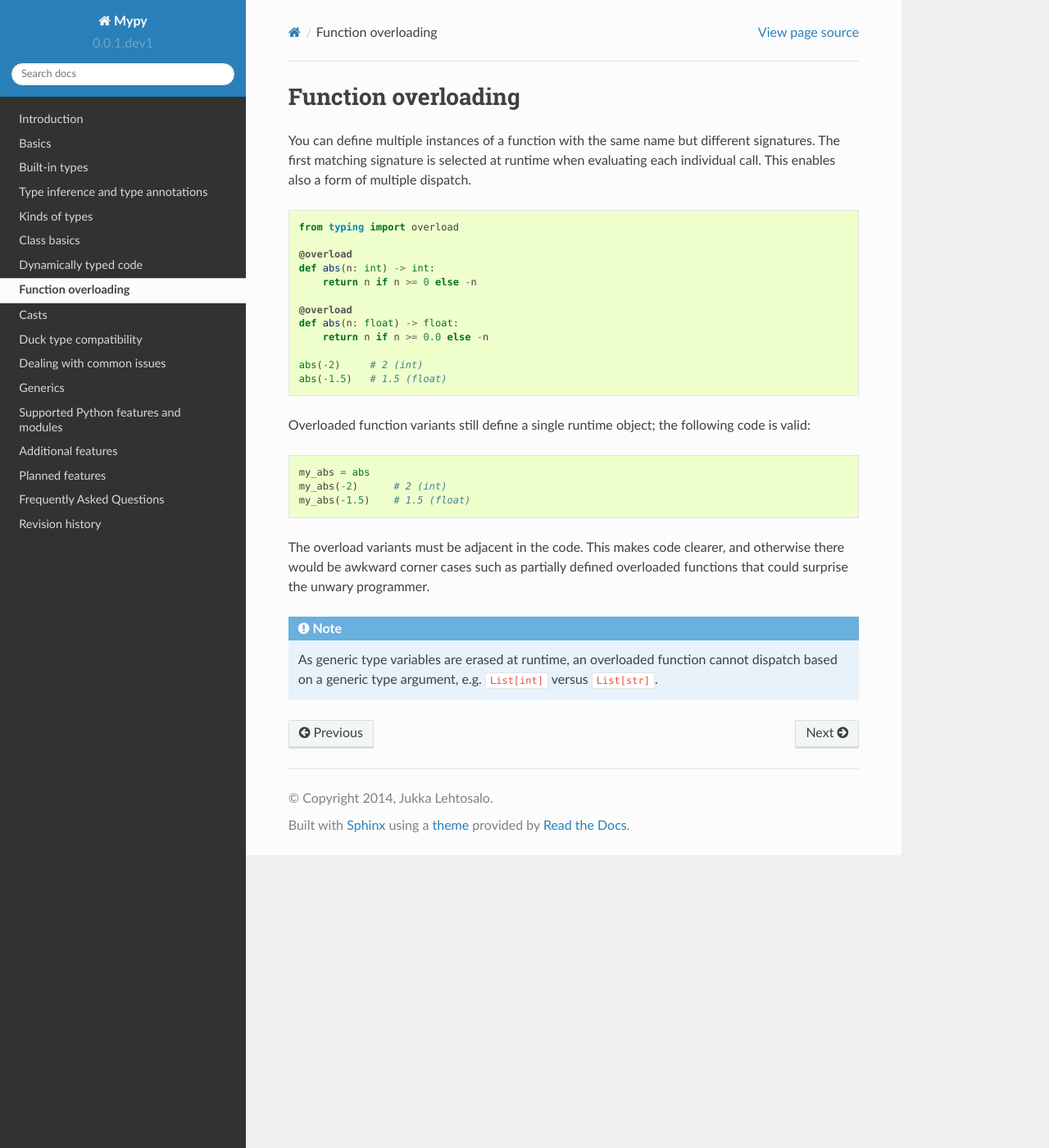
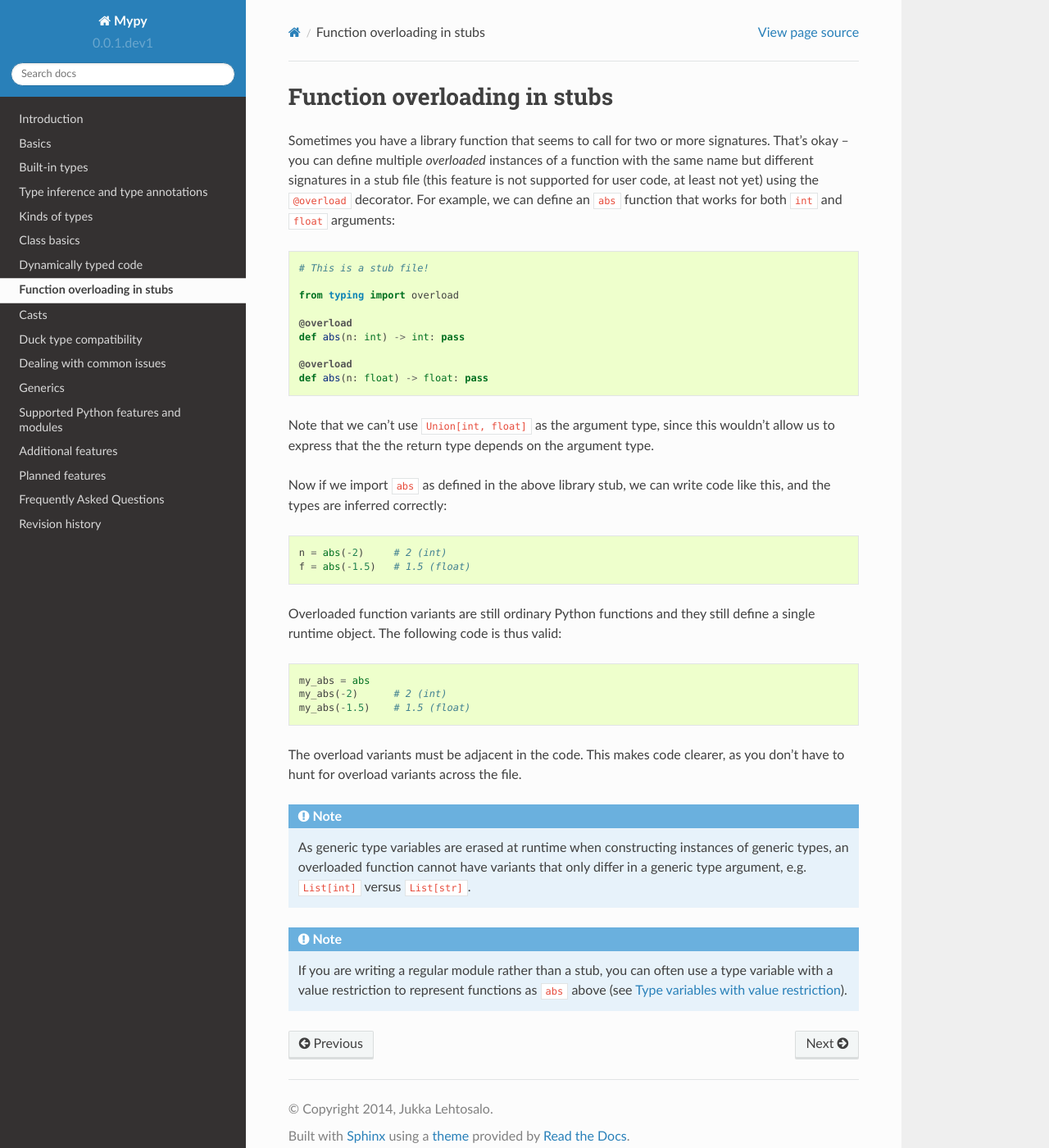
Before and after one commit to lucalysoft/mypy, a Sphinx documentation site: the page built from docs/source/function_overloading.rst, in a window 1280 px wide and 1400 px high. Shown: the whole window at 82% size. Built offline with Sphinx 7.4.7 and the Read the Docs theme 2.0.0, drawn with Linux system fonts in a browser that asks for light colours.

Commit message:
Update discussion of overloading in the docs

```diff
--- a/docs/source/function_overloading.rst
+++ b/docs/source/function_overloading.rst
@@ -1,28 +1,40 @@
-Function overloading
-====================
+Function overloading in stubs
+=============================
 
-You can define multiple instances of a function with the same name but
-different signatures. The first matching signature is selected at
-runtime when evaluating each individual call. This enables also a form
-of multiple dispatch.
+Sometimes you have a library function that seems to call for two or
+more signatures.  That's okay -- you can define multiple *overloaded*
+instances of a function with the same name but different signatures in
+a stub file (this feature is not supported for user code, at least not
+yet) using the ``@overload`` decorator. For example, we can define an
+``abs`` function that works for both ``int`` and ``float`` arguments:
 
 .. code-block:: python
+
+   # This is a stub file!
 
    from typing import overload
 
    @overload
-   def abs(n: int) -> int:
-       return n if n >= 0 else -n
+   def abs(n: int) -> int: pass
 
    @overload
-   def abs(n: float) -> float:
-       return n if n >= 0.0 else -n
+   def abs(n: float) -> float: pass
 
-   abs(-2)     # 2 (int)
-   abs(-1.5)   # 1.5 (float)
+Note that we can't use ``Union[int, float]`` as the argument type,
+since this wouldn't allow us to express that the the return
+type depends on the argument type.
 
-Overloaded function variants still define a single runtime object; the
-following code is valid:
+Now if we import ``abs`` as defined in the above library stub, we can
+write code like this, and the types are inferred correctly:
+
+.. code-block:: python
+
+   n = abs(-2)     # 2 (int)
+   f = abs(-1.5)   # 1.5 (float)
+
+Overloaded function variants are still ordinary Python functions and
+they still define a single runtime object. The following code is
+thus valid:
 
 .. code-block:: python
 
@@ -31,12 +43,18 @@ following code is valid:
    my_abs(-1.5)    # 1.5 (float)
 
 The overload variants must be adjacent in the code. This makes code
-clearer, and otherwise there would be awkward corner cases such as
-partially defined overloaded functions that could surprise the unwary
-programmer.
+clearer, as you don't have to hunt for overload variants across the
+file.
 
 .. note::
 
-   As generic type variables are erased at runtime, an overloaded
-   function cannot dispatch based on a generic type argument,
+   As generic type variables are erased at runtime when constructing
+   instances of generic types, an overloaded function cannot have
+   variants that only differ in a generic type argument,
    e.g. ``List[int]`` versus ``List[str]``.
+
+.. note::
+
+   If you are writing a regular module rather than a stub, you can
+   often use a type variable with a value restriction to represent
+   functions as ``abs`` above (see :ref:`type-variable-value-restriction`).
```
Also changed, not shown: docs/source/generics.rst (+2 -14 lines).
